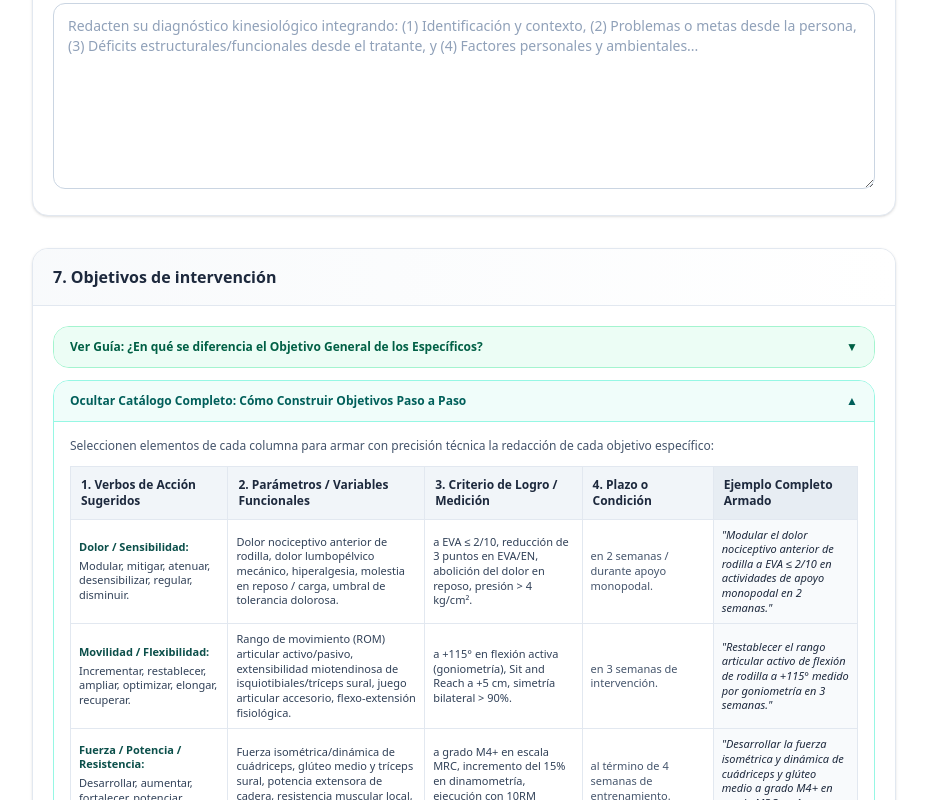
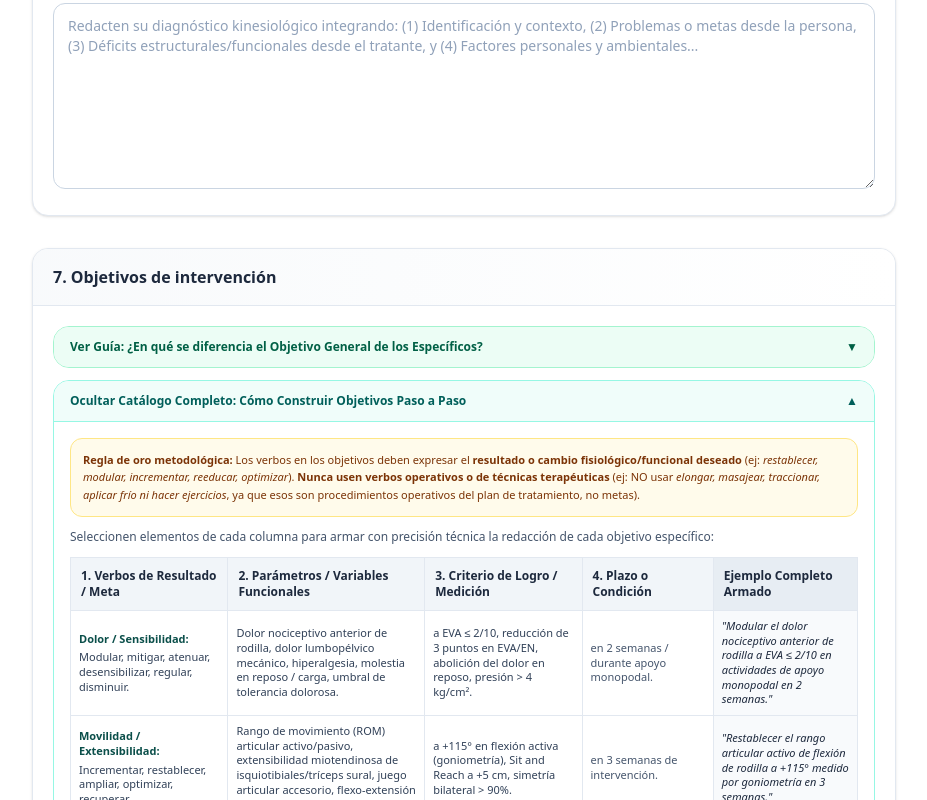
Before and after one commit to KINENICOAYELEF/AGENDAPOLI, a Next.js app in the folder premium/: page /practica-diseno in a window 1280 px wide. Both pictures are taken after a click on the button 640 px from the left and 6410 px from the top of the page. Shown: the part 6010-6810 px from the top of the page, without its empty margins (176-1103 px from the left). Built offline with nearby package versions, Linux system fonts and the light colour scheme; no server answers.

Commit message:
feat: eliminacion de verbos operativos en objetivos y adicion de regla de oro metodologica

```diff
--- a/premium/src/components/practica-diseno/FormularioPracticaDiseno.tsx
+++ b/premium/src/components/practica-diseno/FormularioPracticaDiseno.tsx
@@ -991,14 +991,18 @@ export default function FormularioPracticaDiseno() {
 
             {showVerbosTable && (
               <div className="p-4 bg-white text-xs text-slate-700 space-y-3 border-t border-teal-200 overflow-x-auto">
-                <p className="text-slate-600">
+                <div className="p-3 bg-amber-50 rounded-xl border border-amber-200 text-[11px] text-amber-900 leading-relaxed">
+                  <strong>Regla de oro metodológica:</strong> Los verbos en los objetivos deben expresar el <strong>resultado o cambio fisiológico/funcional deseado</strong> (ej: <em>restablecer, modular, incrementar, reeducar, optimizar</em>). <strong>Nunca usen verbos operativos o de técnicas terapéuticas</strong> (ej: NO usar <em>elongar, masajear, traccionar, aplicar frío ni hacer ejercicios</em>, ya que esos son procedimientos operativos del plan de tratamiento, no metas).
+                </div>
+
+                <p className="text-slate-600 text-xs">
                   Seleccionen elementos de cada columna para armar con precisión técnica la redacción de cada objetivo específico:
                 </p>
 
                 <table className="w-full border-collapse border border-slate-200 text-left text-xs min-w-[700px]">
                   <thead>
                     <tr className="bg-slate-100 text-slate-800 font-bold">
-                      <th className="border border-slate-200 p-2.5 w-1/5">1. Verbos de Acción Sugeridos</th>
+                      <th className="border border-slate-200 p-2.5 w-1/5">1. Verbos de Resultado / Meta</th>
                       <th className="border border-slate-200 p-2.5 w-1/4">2. Parámetros / Variables Funcionales</th>
                       <th className="border border-slate-200 p-2.5 w-1/5">3. Criterio de Logro / Medición</th>
                       <th className="border border-slate-200 p-2.5 w-1/6">4. Plazo o Condición</th>
@@ -1026,8 +1030,8 @@ export default function FormularioPracticaDiseno() {
                     </tr>
                     <tr>
                       <td className="border border-slate-200 p-2">
-                        <strong className="text-teal-900 block font-semibold mb-1">Movilidad / Flexibilidad:</strong>
-                        Incrementar, restablecer, ampliar, optimizar, elongar, recuperar.
+                        <strong className="text-teal-900 block font-semibold mb-1">Movilidad / Extensibilidad:</strong>
+                        Incrementar, restablecer, ampliar, optimizar, recuperar.
                       </td>
                       <td className="border border-slate-200 p-2 text-slate-700">
                         Rango de movimiento (ROM) articular activo/pasivo, extensibilidad miotendinosa de isquiotibiales/tríceps sural, juego articular accesorio, flexo-extensión fisiológica.
@@ -1044,17 +1048,17 @@ export default function FormularioPracticaDiseno() {
                     </tr>
                     <tr>
                       <td className="border border-slate-200 p-2">
-                        <strong className="text-teal-900 block font-semibold mb-1">Fuerza / Potencia / Resistencia:</strong>
-                        Desarrollar, aumentar, fortalecer, potenciar, reclutar, acondicionar.
+                        <strong className="text-teal-900 block font-semibold mb-1">Fuerza / Potencia / Capacidad:</strong>
+                        Desarrollar, incrementar, aumentar, potenciar, reclutar.
                       </td>
                       <td className="border border-slate-200 p-2 text-slate-700">
                         Fuerza isométrica/dinámica de cuádriceps, glúteo medio y tríceps sural, potencia extensora de cadera, resistencia muscular local, torque articular.
                       </td>
                       <td className="border border-slate-200 p-2 text-slate-700">
-                        a grado M4+ en escala MRC, incremento del 15% en dinamometría, ejecución con 10RM progresivo.
+                        a grado M4+ en escala MRC, incremento del 15% en dinamometría, tolerancia a sobrecarga submáxima.
                       </td>
                       <td className="border border-slate-200 p-2 text-slate-600">
-                        al término de 4 semanas de entrenamiento.
+                        al término de 4 semanas.
                       </td>
                       <td className="border border-slate-200 p-2 italic text-slate-800 bg-slate-50">
                         &quot;Desarrollar la fuerza isométrica y dinámica de cuádriceps y glúteo medio a grado M4+ en escala MRC en 4 semanas.&quot;
@@ -1099,7 +1103,7 @@ export default function FormularioPracticaDiseno() {
                     <tr>
                       <td className="border border-slate-200 p-2">
                         <strong className="text-indigo-900 block font-semibold mb-1">Marcha y Locomoción:</strong>
-                        Reeducar, prolongar, agilizar, perfeccionar, entrenar.
+                        Reeducar, prolongar, agilizar, perfeccionar, optimizar.
                       </td>
                       <td className="border border-slate-200 p-2 text-slate-700">
                         Patrón cinemático de marcha, simetría del paso, fase de apoyo monopodal, cadencia y velocidad de marcha, desplazamiento en desniveles.
@@ -1116,35 +1120,35 @@ export default function FormularioPracticaDiseno() {
                     </tr>
                     <tr>
                       <td className="border border-slate-200 p-2">
-                        <strong className="text-indigo-900 block font-semibold mb-1">Transferencias / Tareas Motoras:</strong>
-                        Entrenar, independizar, ejecutar, perfeccionar, agilizar.
+                        <strong className="text-indigo-900 block font-semibold mb-1">Transferencias / Transiciones:</strong>
+                        Independizar, optimizar, reeducar, agilizar, perfeccionar.
                       </td>
                       <td className="border border-slate-200 p-2 text-slate-700">
                         Transición sedente a bípedo (sit-to-stand), transferencias piso-bípedo, agacharse a nivel de suelo, tiempo en Timed Up and Go (TUG), subir/bajar peldaños.
                       </td>
                       <td className="border border-slate-200 p-2 text-slate-700">
-                        ejecutando ≥ 12 repeticiones en Chair Stand Test en 30s, reduciendo tiempo en TUG a &lt; 10 segundos.
+                        alcanzando ≥ 12 repeticiones en Chair Stand Test en 30s, reduciendo tiempo en TUG a &lt; 10 segundos.
                       </td>
                       <td className="border border-slate-200 p-2 text-slate-600">
-                        en 3 semanas de entrenamiento funcional.
+                        en 3 semanas de programa.
                       </td>
                       <td className="border border-slate-200 p-2 italic text-slate-800 bg-slate-50">
-                        &quot;Entrenar la transición sedente a bípedo logrando ≥ 12 repeticiones en Chair Stand Test en 3 semanas de entrenamiento.&quot;
+                        &quot;Independizar la transición sedente a bípedo logrando ≥ 12 repeticiones en Chair Stand Test en 3 semanas de programa.&quot;
                       </td>
                     </tr>
                     <tr>
                       <td className="border border-slate-200 p-2">
                         <strong className="text-indigo-900 block font-semibold mb-1">Prevención de Caídas:</strong>
-                        Afianzar, desarrollar, estimular, entrenar, potenciar.
+                        Afianzar, desarrollar, optimizar, potenciar, reeducar.
                       </td>
                       <td className="border border-slate-200 p-2 text-slate-700">
                         Estrategia de paso compensatorio, reacciones de enderezamiento postural ante perturbaciones, velocidad de reacción protectora, confianza en equilibrio.
                       </td>
                       <td className="border border-slate-200 p-2 text-slate-700">
-                        ejecutando paso protector eficaz ante perturbación externa, reduciendo puntaje de temor a caer (FES-I).
+                        logrando paso protector eficaz ante perturbación externa, reduciendo puntaje de temor a caer (FES-I).
                       </td>
                       <td className="border border-slate-200 p-2 text-slate-600">
-                        en 4 semanas de trabajo multimodal.
+                        en 4 semanas de intervención multimodal.
                       </td>
                       <td className="border border-slate-200 p-2 italic text-slate-800 bg-slate-50">
                         &quot;Afianzar la estrategia de paso compensatorio y reacciones de enderezamiento ante perturbaciones en 4 semanas.&quot;
```
